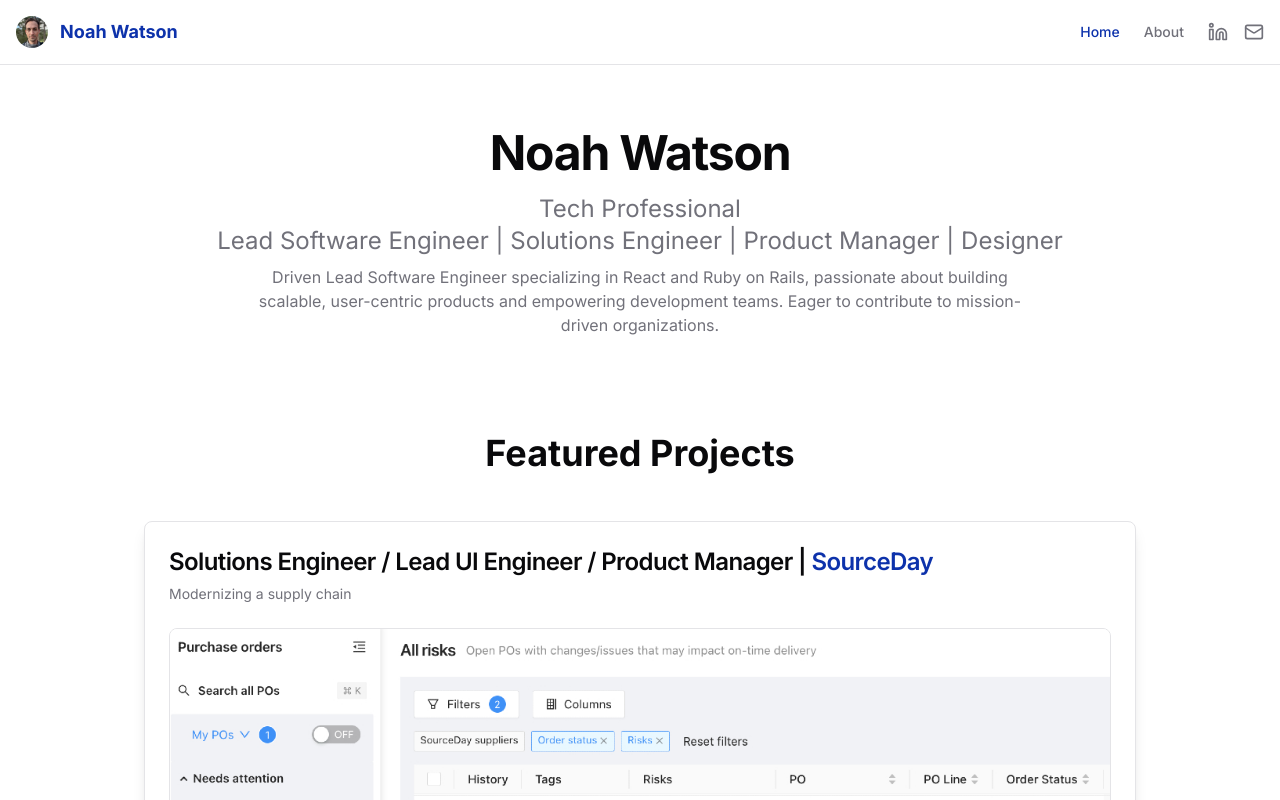
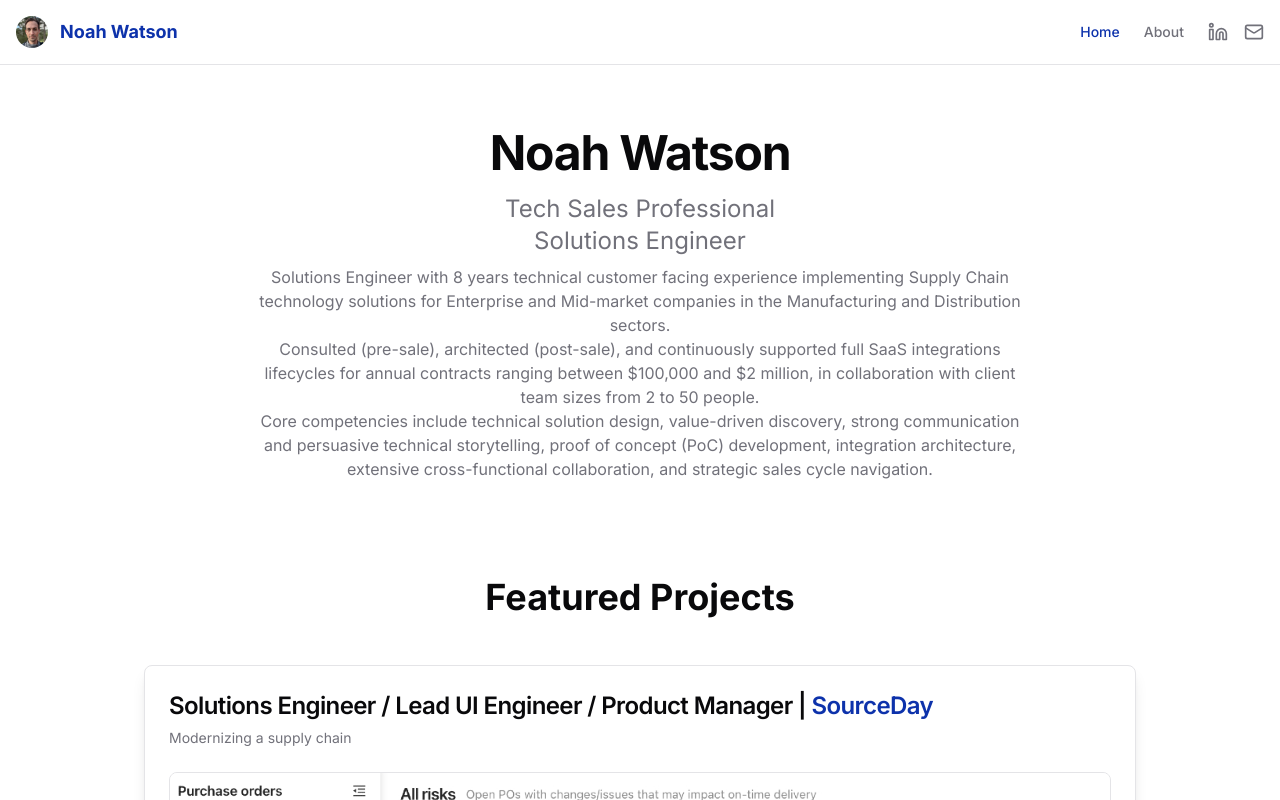
Before and after one commit to noahwatsondev/noahwatson.com, a Next.js app: page / in a window 1280 px wide. Shown: the top 800 px of the page. Built offline with nearby package versions, Linux system fonts and the light colour scheme.

Commit message:
Update headings

```diff
--- a/src/app/page.tsx
+++ b/src/app/page.tsx
@@ -11,11 +11,13 @@ export default function Home() {
           Noah Watson
         </h1>
         <p className="text-xl md:text-2xl text-muted-foreground mb-2">
-          <div>Tech Professional</div>
-          <div>Lead Software Engineer | Solutions Engineer | Product Manager | Designer</div>
+          <div>Tech Sales Professional</div>
+          <div>Solutions Engineer</div>
         </p>
         <p className="max-w-3xl mx-auto text-muted-foreground">
-          Driven Lead Software Engineer specializing in React and Ruby on Rails, passionate about building scalable, user-centric products and empowering development teams. Eager to contribute to mission-driven organizations.
+          <div>Solutions Engineer with 8 years technical customer facing experience implementing Supply Chain technology solutions for Enterprise and Mid-market companies in the Manufacturing and Distribution sectors.</div>
+          <div>Consulted (pre-sale), architected (post-sale), and continuously supported full SaaS integrations lifecycles for annual contracts ranging between $100,000 and $2 million, in collaboration with client team sizes from 2 to 50 people.</div>
+          <div>Core competencies include technical solution design, value-driven discovery, strong communication and persuasive technical storytelling, proof of concept (PoC) development, integration architecture, extensive cross-functional collaboration, and strategic sales cycle navigation.</div>
         </p>
       </section>
 
```
